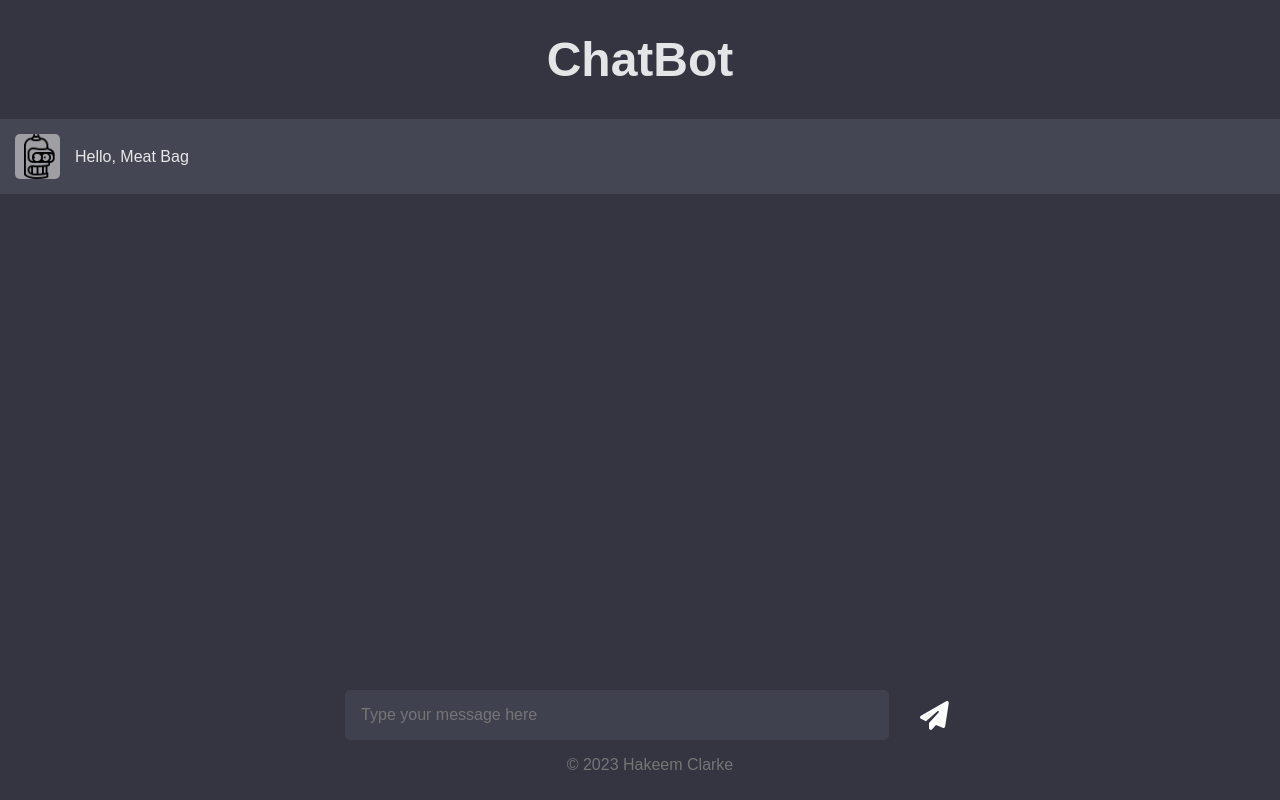
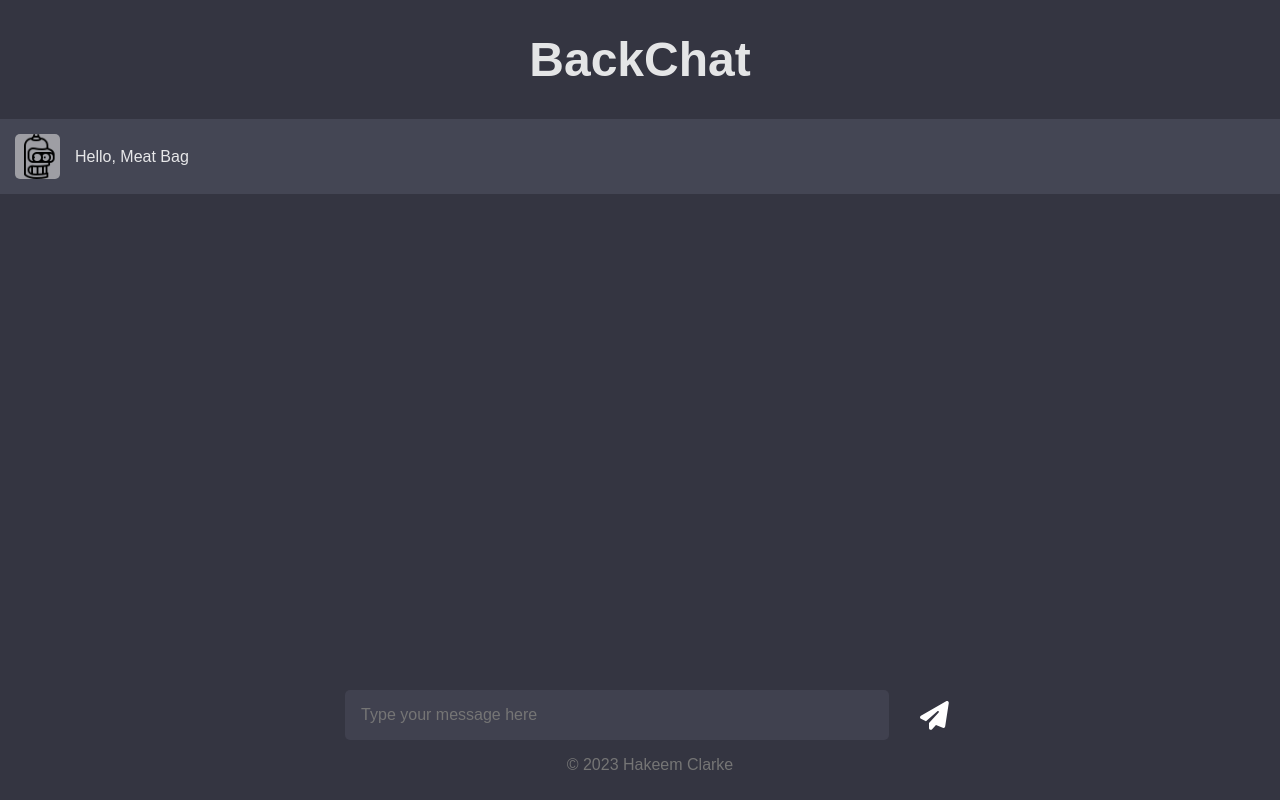
Before and after one commit to hakeem-jc/chatbot, a React (Vite) app: page / in a window 1280 px wide. Built offline with nearby package versions, Linux system fonts and the light colour scheme.

Commit message:
Change title and disable autocomplete

```diff
--- a/src/App.tsx
+++ b/src/App.tsx
@@ -16,7 +16,7 @@ const App:FC = () => {
   return (
     <main className="app">
       <header className="app__header">
-        <h1 className='app__title'>ChatBot</h1>
+        <h1 className='app__title'>BackChat</h1>
       </header>
 
       <section className="app__messages">
--- a/src/components/TextField/TextField.tsx
+++ b/src/components/TextField/TextField.tsx
@@ -50,6 +50,7 @@ const TextField:FC = () => {
                     value={values.message}
                     onChange={handleChange}
                     onBlur={handleBlur}
+                    autoComplete='off'
                 />
                 <button type="submit" className="textfield__submit">
                     <FontAwesomeIcon icon={faPaperPlane} className="textfield__icon"/>
```
